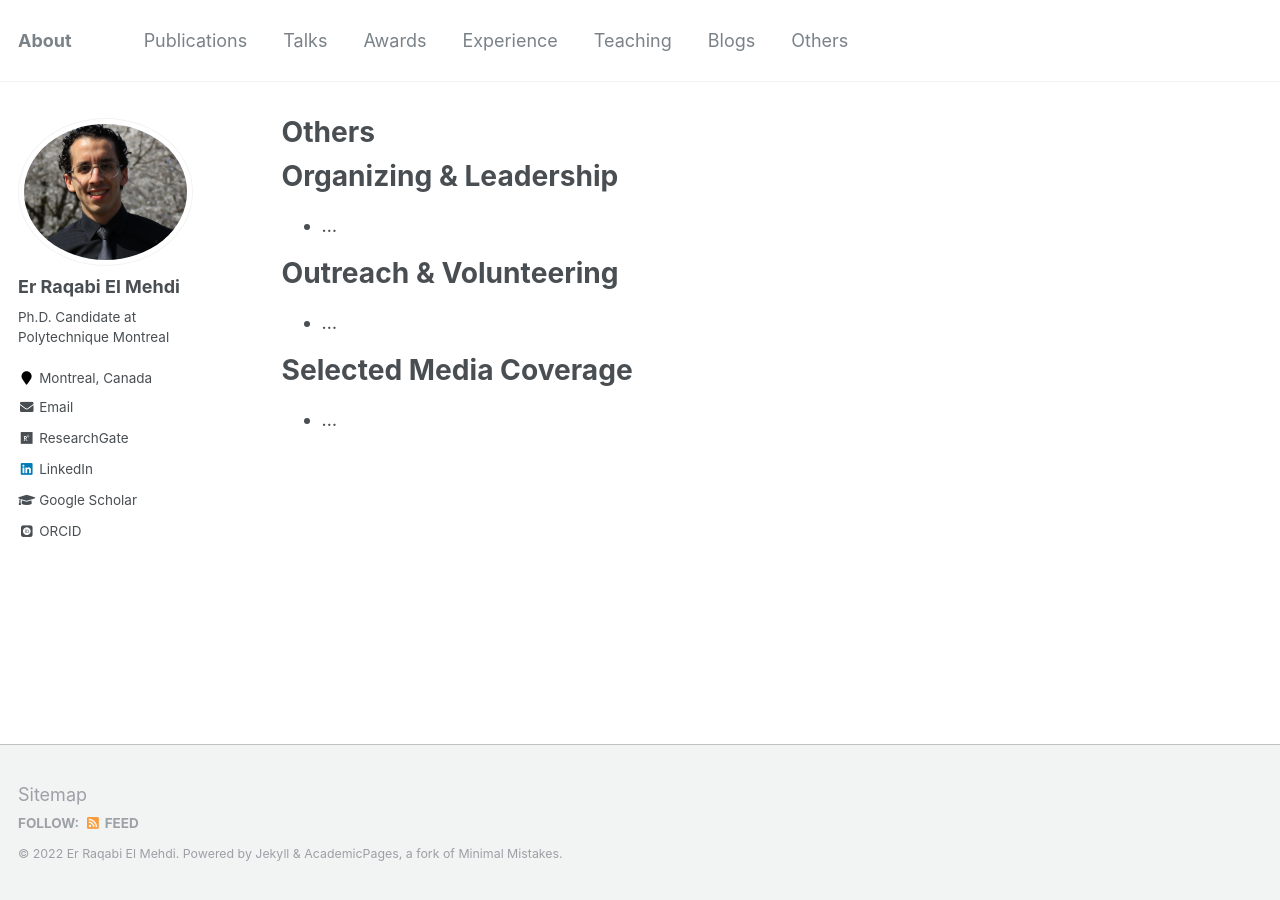
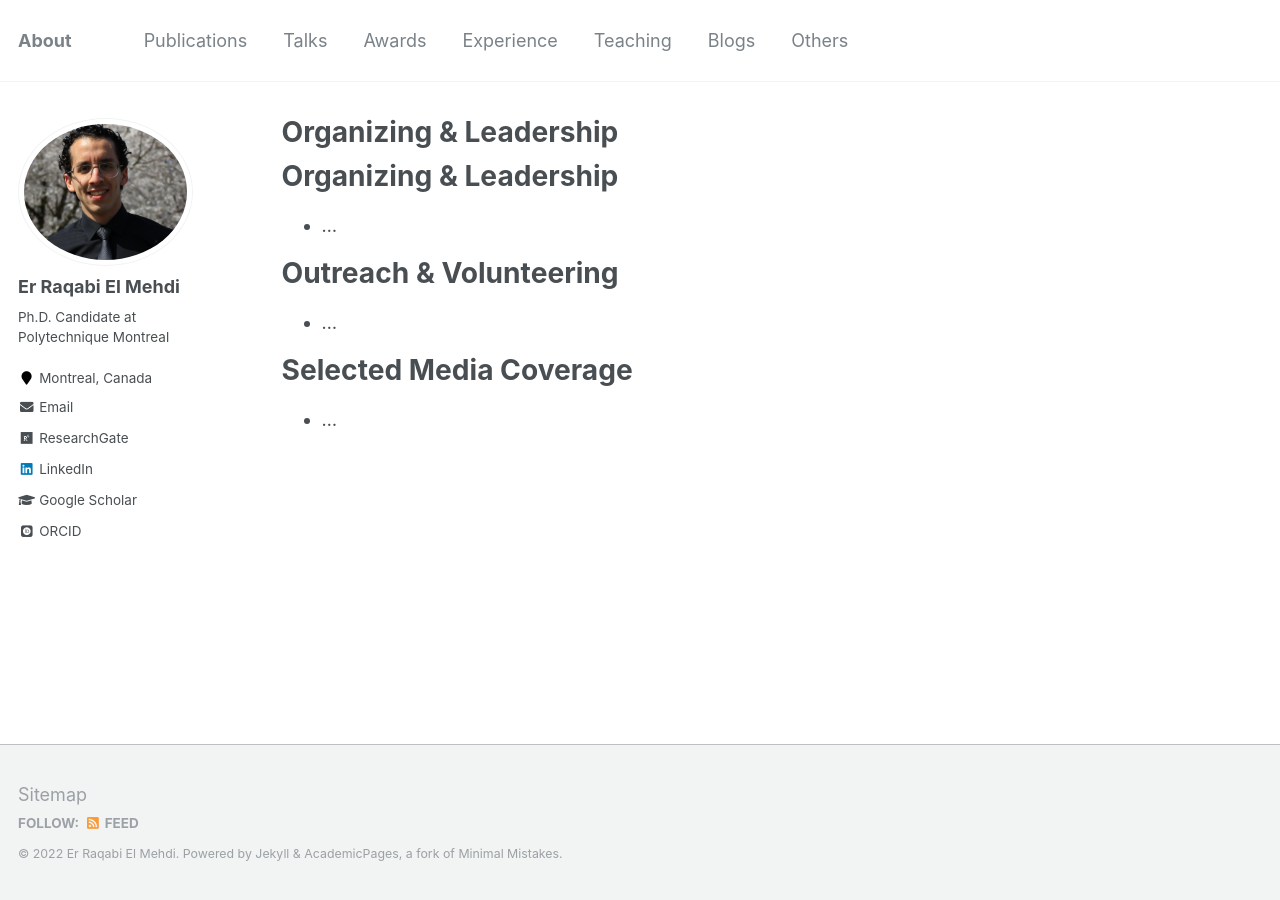
Before and after one commit to RqbMedi/rqbmedi.github.io, a Jekyll site: the page built from _pages/markdown.md, in a window 1280 px wide. Built offline with Jekyll 4.4.1, drawn with Linux system fonts in a browser that asks for light colours; some web fonts are replaced; our own code applies the rules of GitHub Pages for plain Markdown files.

Commit message:
Initial Commit

```diff
--- a/_pages/markdown.md
+++ b/_pages/markdown.md
@@ -1,6 +1,6 @@
 ---
 permalink: /markdown/
-title: "Others"
+title: #"Others"
 author_profile: true
 redirect_from:
   - /md/
--- a/_pages/talks.html
+++ b/_pages/talks.html
@@ -1,6 +1,6 @@
 ---
 layout: archive
-title: "Talks"
+title: #"Talks"
 permalink: /talks/
 author_profile: true
 ---
```
